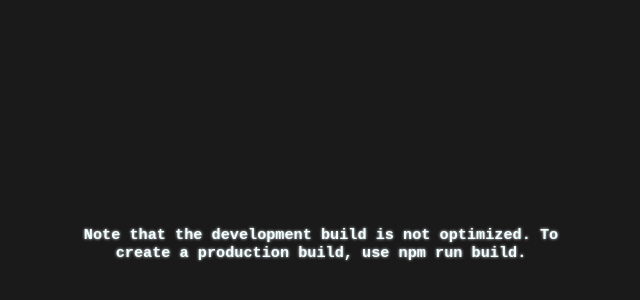
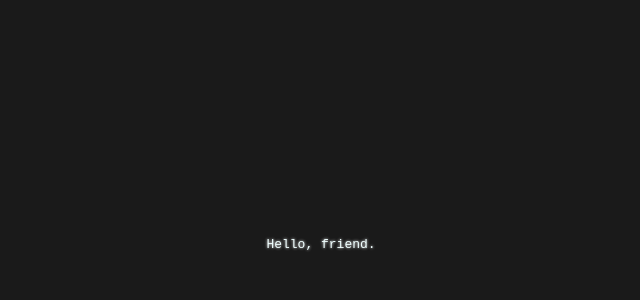
Before and after one commit to robxrd/novel-app, a React (Create React App) app: page / in a window 1280 px wide. Shown: the part 56-356 px from the top of the page, without its empty margins (319-959 px from the left). Built offline with nearby package versions, Linux system fonts and the light colour scheme.

Commit message:
save progress

```diff
--- a/src/components/Quote.js
+++ b/src/components/Quote.js
@@ -1,11 +1,10 @@
+import story from "../story.json"
+
 function Quote() {
-
-
 
     return(
         <div className="quote">
-            <h3>Note that the development build is not optimized.
-                    To create a production build, use npm run build.</h3>
+            {story[1]}
         </div>
     )
 }
--- /dev/null
+++ b/src/story.json
@@ -0,0 +1,7 @@
+{
+    "1": "Hello, friend.",
+    "2": "How Are you?",
+    "3": "It's cold out here.",
+    "4": "I was hoping you could help me.",
+    "5": "I'm really hoping this code works."
+}
```
Also changed, not shown: 1 other file (tests, documents, lock files or other folders).
